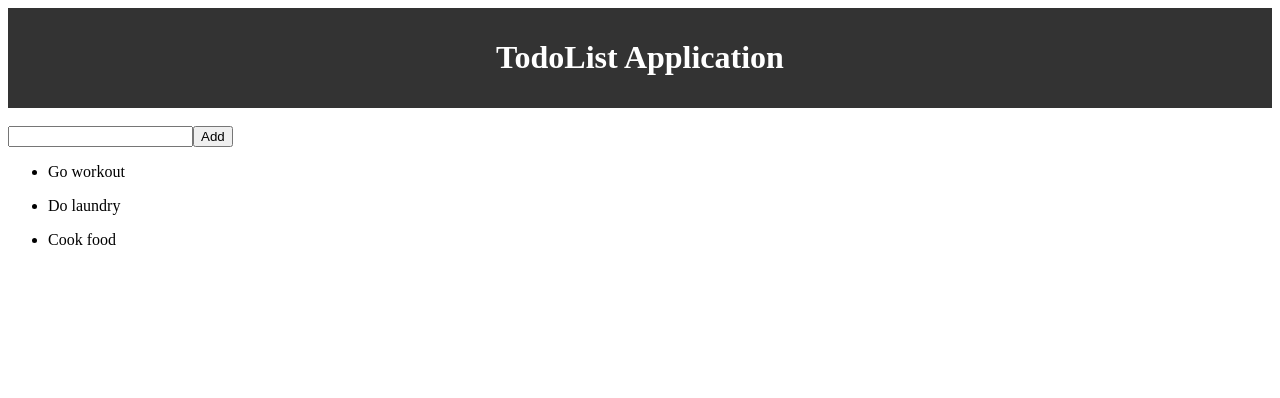
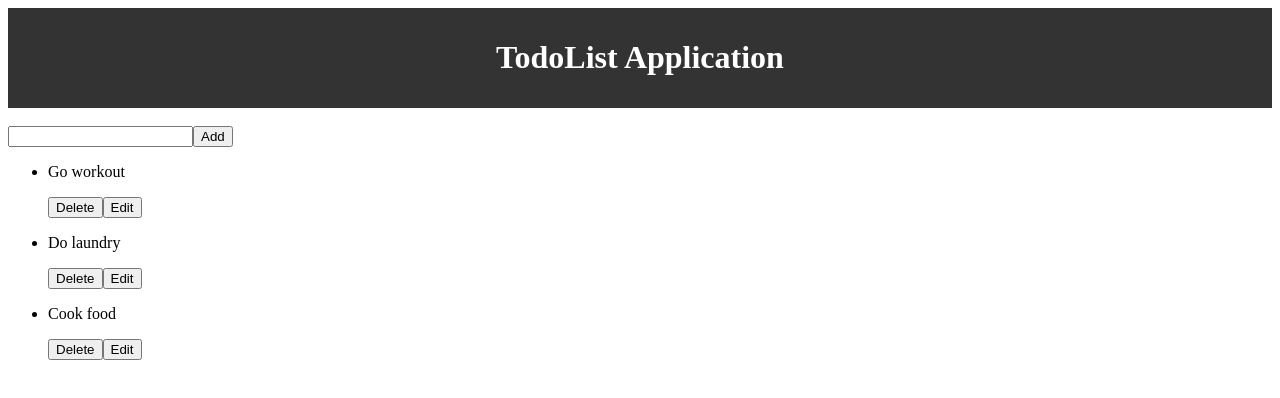
Before and after one commit to Anurag96/Vue_practice_todo, a Vue app: page / in a window 1280 px wide. Shown: the top 398 px of the page. Built offline with nearby package versions, Linux system fonts and the light colour scheme; what vue-uuid would draw is missing.

Commit message:
Added delete option

```diff
--- a/src/App.vue
+++ b/src/App.vue
@@ -1,8 +1,8 @@
 <template>
   <div id="app">
     <Header/>
-    <AddTodo v-on:add-todo="addTodo"/>
-    <Todos v-bind:todos="todos"/>
+      <AddTodo v-on:add-todo="addTodo"/>
+      <Todos v-bind:todos="todos" v-on:delete-todo="deleteTodo"  v-on:edit-todo="editTodo"/>
   </div>
 </template>
 
@@ -42,6 +42,13 @@
   methods: {
     addTodo(newTodoObj) {
       this.todos = [...this.todos, newTodoObj];
+    },
+    deleteTodo(todoId) {
+      this.todos = this.todos.filter(todo => todo.id !== todoId);
+    },
+    editTodo(todoId){
+         this.todos = this.todos.filter(todo => todo.id !== todoId);
+
     }
   }
 }
--- a/src/components/Todo.vue
+++ b/src/components/Todo.vue
@@ -1,6 +1,8 @@
 <template>
     <div v-bind:class="{ 'completed': todo.completed }">
         <p v-on:click="markComplete">{{ todo.title }}</p>
+         <button @click="$emit('delete-todo', todo.id)">Delete</button>
+          <button @click="$emit('edit-todo', todo.id)">Edit</button>
     </div>
 </template>
 
--- a/src/components/Todos.vue
+++ b/src/components/Todos.vue
@@ -2,7 +2,7 @@
     <div>
         <ul>
       <li v-bind:key="todo.id" v-for="todo in todos">
-        <Todo v-bind:todo="todo" />
+       <Todo v-bind:todo="todo" v-on:delete-todo="$emit('delete-todo', todo.id)" v-on:edit-todo="$emit('edit-todo', todo.id)"/>
       </li>
     </ul>
     </div>
```
